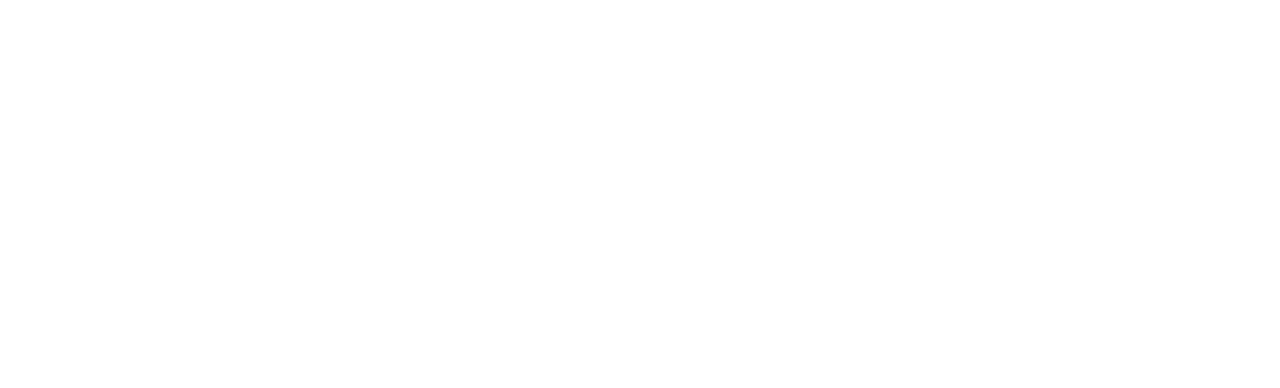
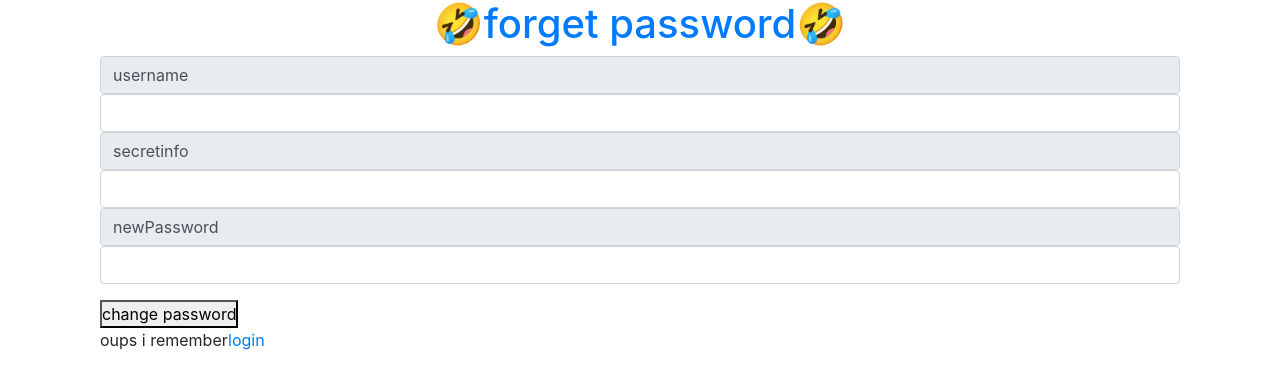
Before and after one commit to hafn-team/hafn, an Angular app: page /forgetPass in a window 1280 px wide. Before the commit this address led to /. Shown: the top 388 px of the page. Built offline with nearby package versions, Linux system fonts and the light colour scheme.

Commit message:
front_end

```diff
--- a/src/app/app-routing.module.ts
+++ b/src/app/app-routing.module.ts
@@ -7,6 +7,7 @@
 import { CreateProjectComponent } from './create-project/create-project.component';
 import { LoginComponent } from './login/login.component'
 import { SignupComponent } from './signup/signup.component'
+import { ForgetpasswordComponent } from './forgetpassword/forgetpassword.component';
 const routes: Routes = [
   {path : '' , component : LoginComponent },
   {path : 'signup' , component : SignupComponent },
@@ -14,7 +15,8 @@
   {path : 'organ' , component : OrganizationsComponent},
   {path : 'creat' , component : CreatOrganizationComponent},
   {path : 'project' , component : ProjectsComponent },
-  {path : 'createP' , component : CreateProjectComponent }
+  {path : 'createP' , component : CreateProjectComponent },
+  {path : 'forgetPass', component : ForgetpasswordComponent}
 ];
 
 
--- a/src/app/app.component.html
+++ b/src/app/app.component.html
@@ -1,4 +1,3 @@
-
 <div class="container">
   <router-outlet></router-outlet>
 </div>
--- a/src/app/app.module.ts
+++ b/src/app/app.module.ts
@@ -11,6 +11,7 @@
 import { CreateProjectComponent } from './create-project/create-project.component';
 import { LoginComponent } from './login/login.component';
 import { SignupComponent } from './signup/signup.component';
+import { ForgetpasswordComponent } from './forgetpassword/forgetpassword.component';
 
 @NgModule({
   declarations: [
@@ -21,7 +22,8 @@
     ProjectsComponent,
     CreateProjectComponent,
     LoginComponent,
-    SignupComponent
+    SignupComponent,
+    ForgetpasswordComponent,
   ],
   imports: [
     BrowserModule,
--- /dev/null
+++ b/src/app/forgetpassword/forgetpassword.component.html
@@ -0,0 +1,35 @@
+<link
+  rel="stylesheet"
+  href="https://maxcdn.bootstrapcdn.com/bootstrap/4.0.0/css/bootstrap.min.css"
+  integrity="sha384-Gn5384xqQ1aoWXA+058RXPxPg6fy4IWvTNh0E263XmFcJlSAwiGgFAW/dAiS6JXm"
+  crossorigin="anonymous"
+/>
+
+<div class="container">
+  <form>
+    <div class="form-group">
+      <h1 class="text-center text-primary">🤣forget password🤣</h1>
+      <div>
+        <span class="input-group-text">username</span>
+        <input #username type="text" class="form-control" name="username" />
+        <span class="input-group-text">secretinfo</span>
+        <input #secretinfo type="text" class="form-control" name="secretinfo" />
+        <span class="input-group-text">newPassword</span>
+        <input
+          #newPassword
+          type="text"
+          class="form-control"
+          name="newPassword"
+        />
+      </div>
+    </div>
+  </form>
+  <button
+    (click)="
+      collectRecovery(username.value, newPassword.value, secretinfo.value)
+    "
+  >
+    change password
+  </button>
+  <p>oups i remember<a href="#" routerLink = "/">login</a></p>
+</div>
--- /dev/null
+++ b/src/app/forgetpassword/forgetpassword.component.ts
@@ -0,0 +1,30 @@
+import { Component, OnInit } from '@angular/core';
+import { HttpService } from '../http.service';
+import { Router } from '@angular/router';
+
+@Component({
+  selector: 'app-forgetpassword',
+  templateUrl: './forgetpassword.component.html',
+  styleUrls: ['./forgetpassword.component.css'],
+})
+export class ForgetpasswordComponent implements OnInit {
+  constructor(private _http: HttpService, private router: Router) {}
+
+  objData: any = [];
+
+  ngOnInit(): void {}
+  collectRecovery(username, newPassword, secretinfo) {
+    this.objData = {
+      username: username,
+      newPassword: newPassword,
+      secretinfo: secretinfo,
+    };
+    this._http.changePass(this.objData).subscribe((data) => {
+      if (data) {
+        this.router.navigateByUrl('/');
+      } else {
+        alert('something wrong');
+      }
+    });
+  }
+}
--- a/src/app/http.service.ts
+++ b/src/app/http.service.ts
@@ -12,11 +12,12 @@
     return this.http.get(this.ROOT_URL + '/getUser');
   }
   saveToDb(obj) {
-    console.log('ee');
     return this.http.post(this.ROOT_URL + '/addUsers', obj);
   }
   logUser(obj) {
-    console.log('fend', obj);
     return this.http.post(this.ROOT_URL + '/login', obj);
   }
+  changePass(obj){
+    return this.http.post(this.ROOT_URL + '/forgetPassword', obj)
+  }
 }
--- a/src/app/login/login.component.html
+++ b/src/app/login/login.component.html
@@ -20,3 +20,4 @@
   <button (click)="collectlogin(username.value, password.value)">sign up</button>
 </div>
 <p>if you dont have acount <a href="#" routerLink = "signup">sign up</a></p>
+<p>forgot your password ?<a href="#" routerLink = "forgetPass">here</a></p>
--- a/src/app/signup/signup.component.html
+++ b/src/app/signup/signup.component.html
@@ -25,7 +25,7 @@
   </form>
   <button
     (click)="
-      collect(username.value, fullname.value, secretinfo.value, password.value)
+      collect(username.value, fullname.value, secretinfo.value, password.value, reppassword.value)
     "
   >
     submit
--- a/src/app/signup/signup.component.ts
+++ b/src/app/signup/signup.component.ts
@@ -1,5 +1,6 @@
 import { Component, OnInit } from '@angular/core';
 import { HttpService } from '../http.service';
+import { Router } from '@angular/router';
 
 @Component({
   selector: 'app-signup',
@@ -7,7 +8,7 @@
   styleUrls: ['./signup.component.css'],
 })
 export class SignupComponent implements OnInit {
-  constructor(private _http: HttpService) {}
+  constructor(private _http: HttpService, private router: Router) {}
 
   posts: any;
 
@@ -19,7 +20,11 @@
     });
   }
 
-  collect(username, fullname, secretinfo, password) {
+  collect(username, fullname, secretinfo, password, reppassword) {
+    if (reppassword !== password) {
+      alert('the password must be the same ');
+      return;
+    } else {
       this.objData = {
         username: username,
         fullname: fullname,
@@ -28,7 +33,10 @@
       };
       console.log(this.objData);
       this._http.saveToDb(this.objData).subscribe((data) => {
+        this.router.navigateByUrl('/home');
+
         console.log('succes');
       });
     }
   }
+}
--- a/src/index.html
+++ b/src/index.html
@@ -2,7 +2,7 @@
 <html lang="en">
 <head>
   <meta charset="utf-8">
-  <title>Sama</title>
+  <title>ala</title>
   <base href="/">
   <meta name="viewport" content="width=device-width, initial-scale=1">
   <link rel="icon" type="image/x-icon" href="favicon.ico">
```
Also changed, not shown: src/app/forgetpassword/forgetpassword.component.css (added), 1 other file (tests, documents, lock files or other folders). Lines whose indentation alone changed are shown as unchanged.
